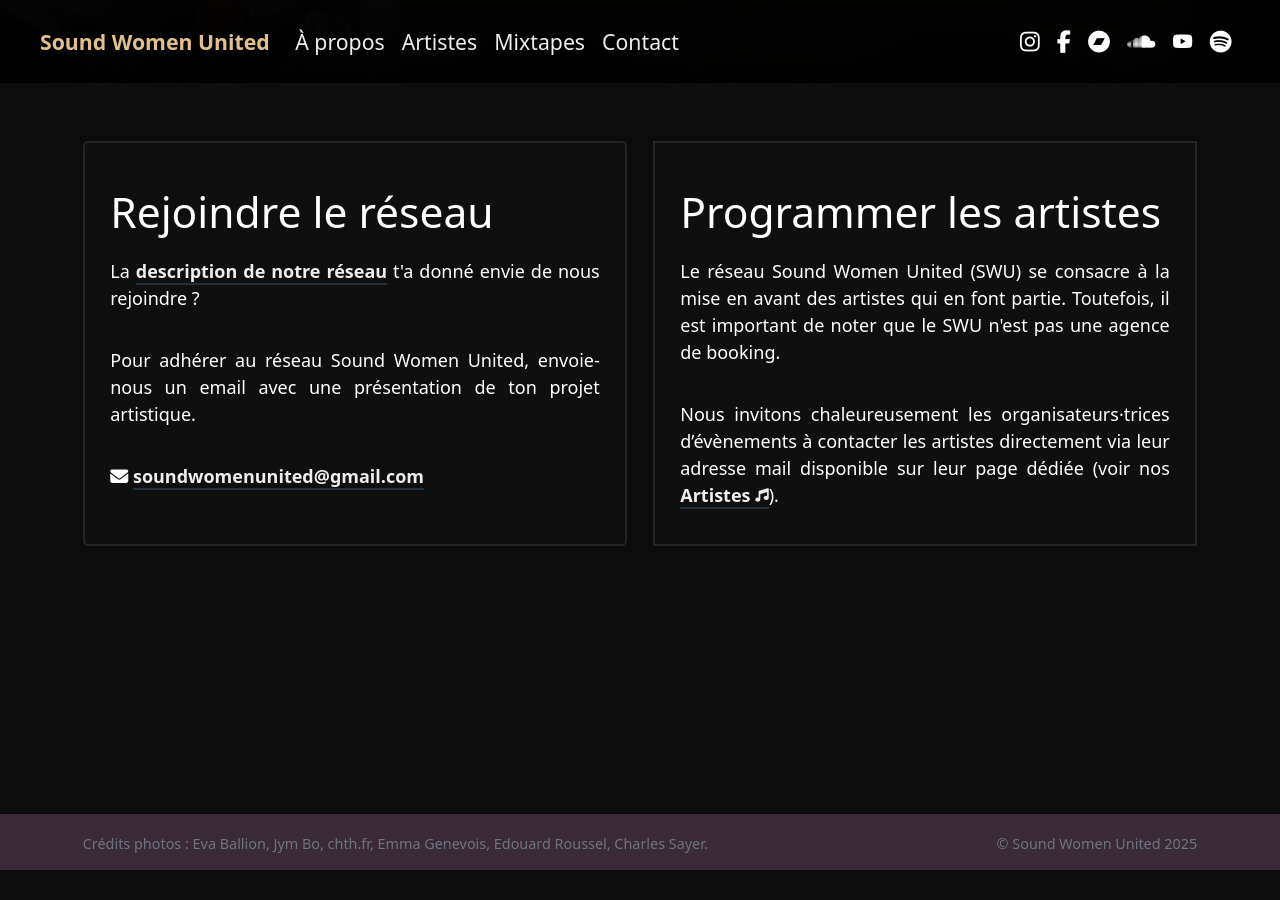
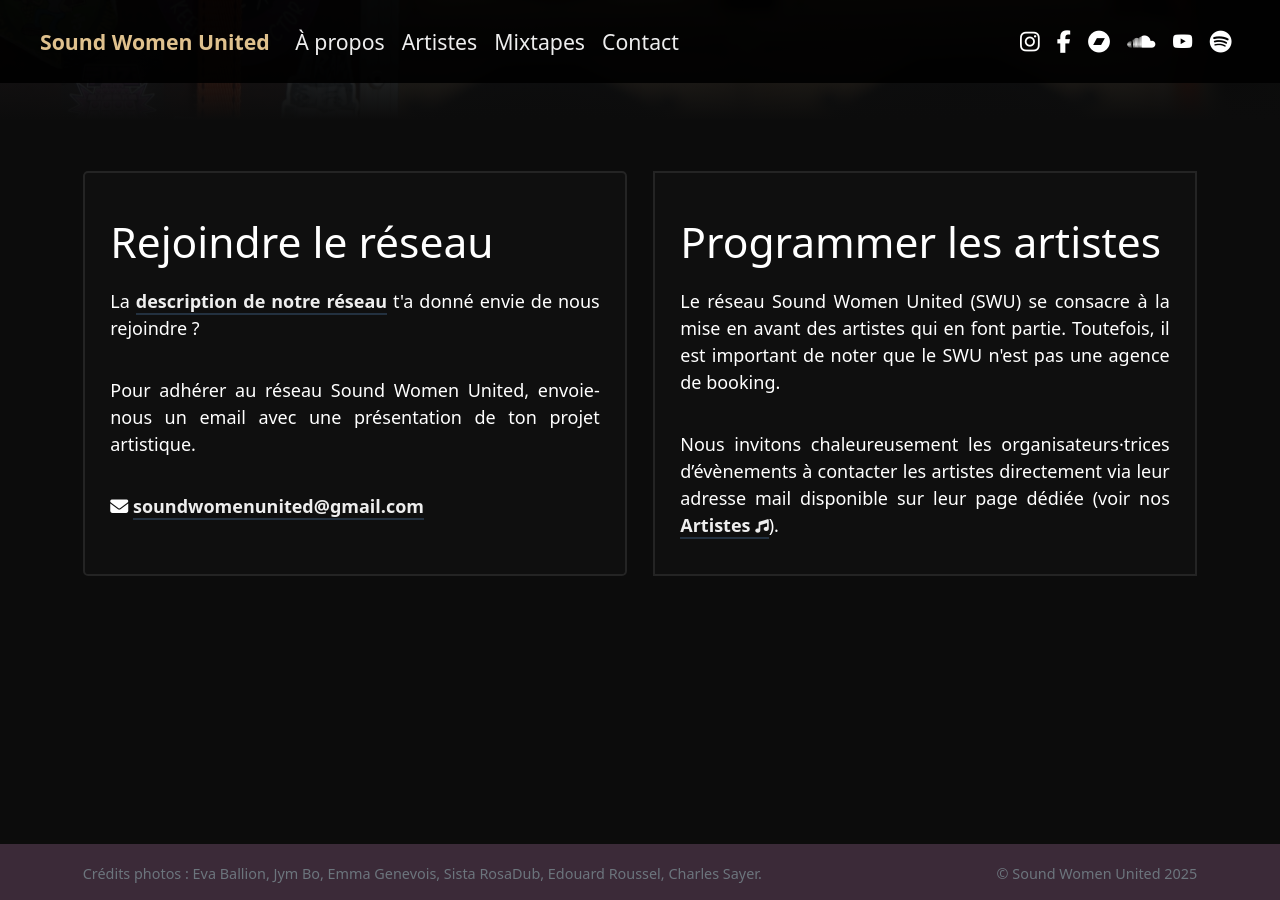
Before and after one commit to sabord/swu, a Jekyll site: the page built from docs/index.html, in a window 1280 px wide and 900 px high, scrolled down 8670 px. Built offline with Jekyll 4.4.1, drawn with Linux system fonts in a browser that asks for light colours; before the commit the page ends 9540 px from its top, so only the background shows below that.

Commit message:
inclure photo SistaRosaDub

```diff
--- a/docs/_includes/footer.html
+++ b/docs/_includes/footer.html
@@ -6,7 +6,7 @@
           class="text-secondary pt-1 float-md-start float-sm-start"
           style="font-size: 0.8em"
         >
-          Crédits photos : Eva Ballion, Jym Bo, chth.fr, Emma Genevois, Edouard Roussel,
+          Crédits photos : Eva Ballion, Jym Bo, Emma Genevois, Sista RosaDub, Edouard Roussel,
           Charles Sayer.
         </div>
       </div>
```
Also changed, not shown: docs/assets/img/Collectif_Sound_Women_United_51.jpg (added), docs/assets/img/Collectif_Sound_Women_United_8.jpg, 1 other file.
